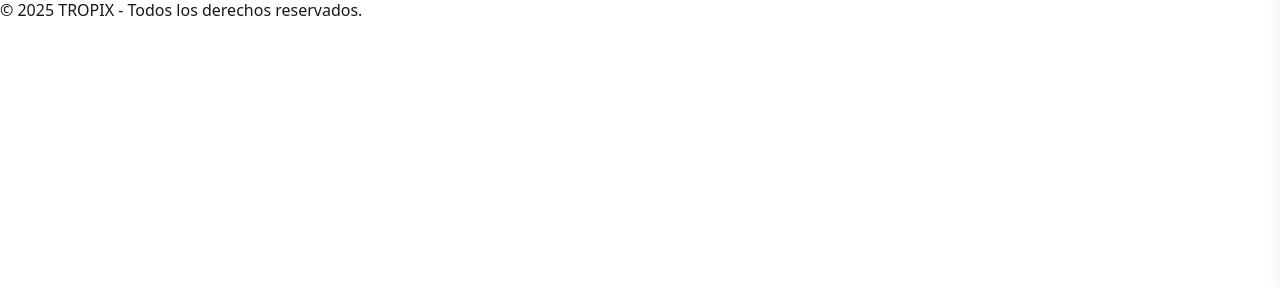
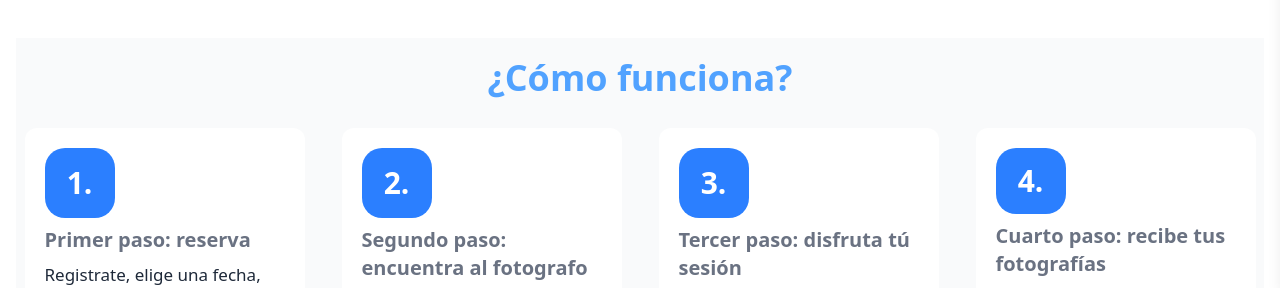
Before and after one commit to DavidAvila502/PhosellUi, a React (Vite) app: page / in a window 1280 px wide. Shown: the part 512-800 px from the top of the page. Built offline with nearby package versions, Linux system fonts and the light colour scheme; no server answers.

Commit message:
HowWkorkSection added

```diff
--- /dev/null
+++ b/src/features/home/components/WorkStep.tsx
@@ -0,0 +1,24 @@
+interface WorkStepProps {
+   number: string;
+   title: string;
+   description: string;
+}
+
+const WorkStep = ({ number, title, description }: WorkStepProps) => {
+   return (
+      <div className="p-[20px] w-[280px] h-[280px] bg-white rounded-xl flex flex-col gap-2">
+         <div
+            className="flex justify-center items-center bg-blue-500
+                w-[70px] h-[70px] text-3xl text-white font-bold rounded-[20px]"
+         >
+            {number}
+         </div>
+
+         <p className="text-gray-500 font-bold text-xl">{title}</p>
+
+         <p className="text-gray-800 text-[17px]">{description}</p>
+      </div>
+   );
+};
+
+export default WorkStep;
--- a/src/features/home/pages/Home.tsx
+++ b/src/features/home/pages/Home.tsx
@@ -4,6 +4,7 @@ import image1 from "../assets/image1.jpg";
 import image2 from "../assets/image2.jpg";
 import image3 from "../assets/image3.jpg";
 import image4 from "../assets/image4.jpg";
+import HowWorkSection from "../sections/HowWorkSection";
 
 export function Home() {
    const images = [image1, image2, image3, image4];
@@ -15,6 +16,10 @@ export function Home() {
          <div className="mt-[40px]"></div>
 
          <BackgroundSlideShow images={images} />
+
+         <div className="mt-[40px]"></div>
+
+         <HowWorkSection />
       </div>
    );
 }
--- /dev/null
+++ b/src/features/home/sections/HowWorkSection.tsx
@@ -0,0 +1,42 @@
+import WorkStep from "../components/WorkStep";
+
+const HowWorkSection = () => {
+   return (
+      <div className="flex flex-col items-center bg-gray-50 min-h-[400px] w-full">
+         <p className="text-blue-400 font-bold text-4xl mt-[20px]">
+            ¿Cómo funciona?
+         </p>
+
+         <div className="mt-[30px]"></div>
+
+         <div className="flex flex-row justify-around items-center w-full flex-wrap gap-5">
+            <WorkStep
+               number="1."
+               title="Primer paso: reserva"
+               description="Registrate, elige una fecha, una hora y un lugar para tener tu
+                     sesión"
+            />
+
+            <WorkStep
+               number="2."
+               title="Segundo paso: encuentra al fotografo"
+               description="Al agendar tu sesión, te enviaremos un fotógrafo a la ubicación seleccionada"
+            />
+
+            <WorkStep
+               number="3."
+               title="Tercer paso: disfruta tú sesión"
+               description="Relájate y disfruta mientras capturamos tus mejores momentos."
+            />
+
+            <WorkStep
+               number="4."
+               title="Cuarto paso: recibe tus fotografías"
+               description="Una vez concluida la sesión, recibirás un enlace para obtener tus fotografías digítales."
+            />
+         </div>
+      </div>
+   );
+};
+
+export default HowWorkSection;
```
